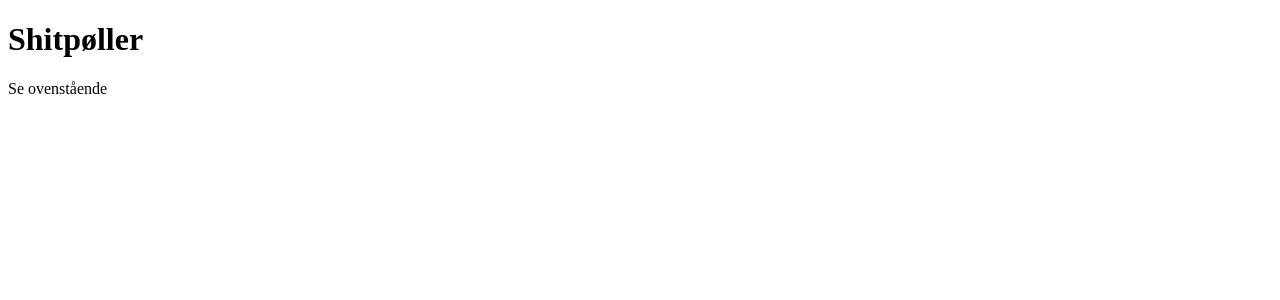
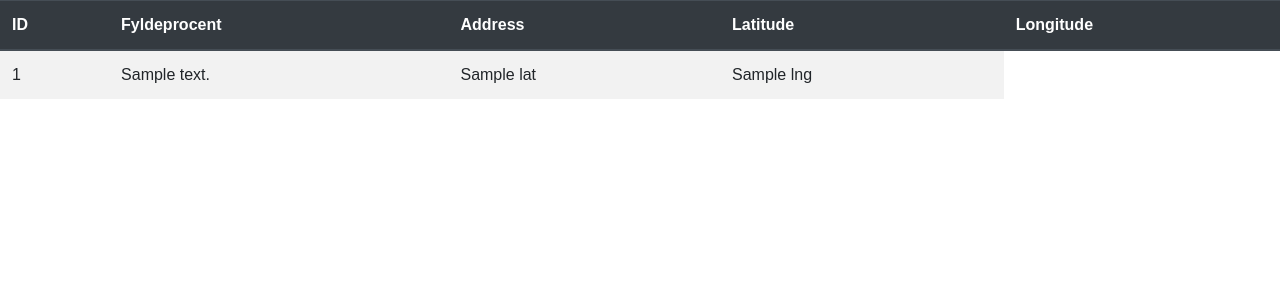
Before and after one commit to wastebud2/P1testsite, a Flask app: page / in a window 1280 px wide. Shown: the top 300 px of the page. Run offline with Flask 2, Linux system fonts and the light colour scheme; a database or web service that is not in the repository returns one stand-in record (values such as "Sample title"); some libraries are stand-ins or nearby versions.

Commit message:
Large amount of basic functionality

```diff
--- a/application.py
+++ b/application.py
@@ -1,9 +1,18 @@
 from flask import Flask, render_template
+import pymongo
+
+## Setup ##
 app = Flask(__name__)
+mongoclient = pymongo.MongoClient("mongodb+srv://test:1234@test-wbvkk.azure.mongodb.net/test?retryWrites=true&w=majority")
+db = mongoclient["testbase"]
+db_entries = db["test_col"]
 
+## Routes ##
 @app.route("/")
 def index():
-    return render_template('index.html')
+    #return str(db_entries.find_one({'address': 'Recycling (Mineralvej 23)'})['address'])
+
+    return render_template('index.html', entries=db_entries)
 
 if __name__ == "__main__":
     app.run(debug=True)
--- a/requirements.txt
+++ b/requirements.txt
@@ -4,3 +4,5 @@ itsdangerous==0.24
 Jinja2==2.10
 MarkupSafe==1.0
 Werkzeug==0.14.1
+pymongo==3.9.0
+dnspython==1.16.0
--- /dev/null
+++ b/static/css/main.css
@@ -0,0 +1,3 @@
+body{
+    font-family: sans-serif;
+}
--- a/templates/base.html
+++ b/templates/base.html
@@ -4,10 +4,11 @@
     <meta charset="UTF-8">
     <meta name="viewport" content="width=device-width, initial-scale=1.0">
     <meta http-equiv="X-UA-Compatible" content="ie=edge">
+    <link rel="stylesheet" href="https://stackpath.bootstrapcdn.com/bootstrap/4.3.1/css/bootstrap.min.css" integrity="sha384-ggOyR0iXCbMQv3Xipma34MD+dH/1fQ784/j6cY/iJTQUOhcWr7x9JvoRxT2MZw1T" crossorigin="anonymous">
+    <link rel="stylesheet" href="{{ url_for('static', filename='css/main.css') }}">
     {% block head %}{% endblock head %}
 </head>
 <body>
-    <h1>Shitpøller</h1>
     {% block body %}{% endblock body %}
 </body>
 </html>
--- a/templates/index.html
+++ b/templates/index.html
@@ -5,5 +5,61 @@
 {% endblock head %}
 
 {% block body %}
-Se ovenstående
+<table class="table table-striped">
+    <thead class="thead-dark">
+    <tr>
+        <th scope="col">
+            ID
+        </th>
+        <th scope="col">
+            Fyldeprocent
+        </th>
+        <th scope="col">
+            Address
+        </td>
+        <th scope="col">
+            Latitude
+        </th>
+        <th scope="col">
+            Longitude
+        </th>
+    </tr>
+    </thead>
+    <tbody>
+    {% for entry in entries.find() %}
+        <tr>
+            <td>
+                {{entry["pk"]}}
+            </td>
+            {% if entry["fill"] < 50 %}
+            <td class="table-success">
+                {{entry["fill"]}} %
+            </td>
+            {% endif %}
+
+            {% if entry["fill"] >= 50 and entry["fill"] < 75 %}
+            <td class="table-warning">
+                {{entry["fill"]}} %
+            </td>
+            {% endif %}
+
+            {% if entry["fill"] >= 75 %}
+            <td class="table-danger">
+                {{entry["fill"]}} %
+            </td>
+            {% endif %}
+
+            <td>
+                {{entry["address"]}}
+            </td>
+            <td>
+                {{entry["lat"]}}
+            </td>
+            <td>
+                {{entry["lng"]}}
+            </td>
+        </tr>
+    {% endfor %}
+    </tbody>
+</table>
 {% endblock body %}
```
